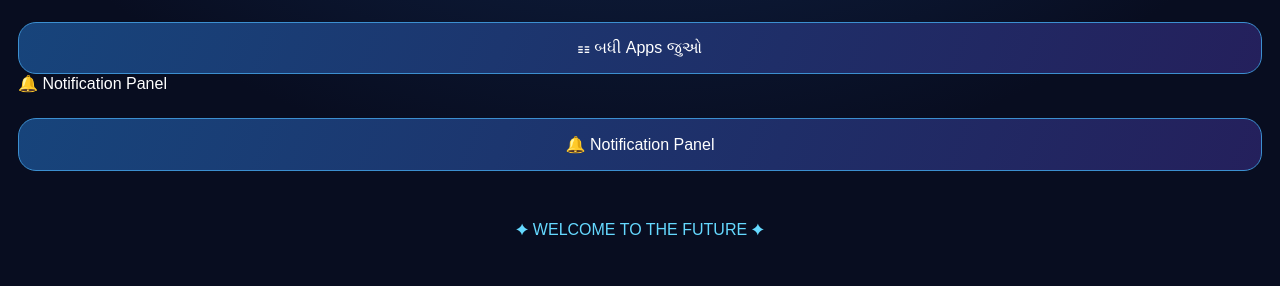
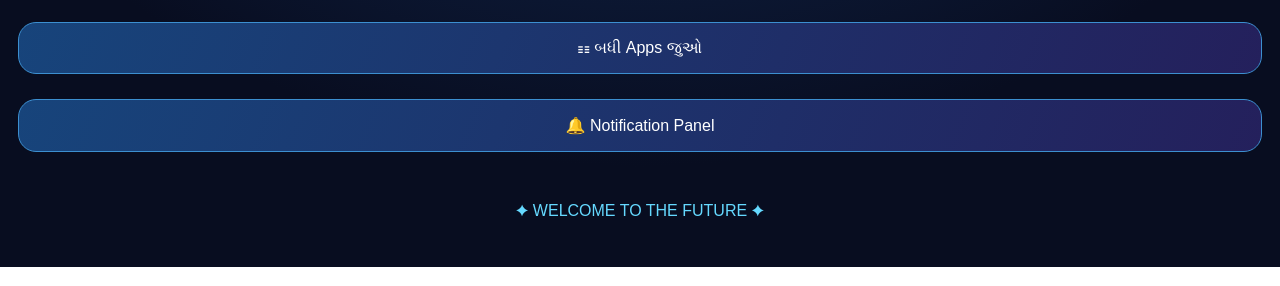
Before and after one commit to sehulparmar33-lab/meldi-os, a plain HTML site: page index.html in a window 1280 px wide. Shown: the part 708-994 px from the top of the page. Drawn offline with Linux system fonts and the light colour scheme.

Commit message:
Fix notification panel button

```diff
--- a/index.html
+++ b/index.html
@@ -114,9 +114,8 @@ oninput="searchApps()">
 
 <div class="apps" id="homeApps"></div>
 
-<button class="mainbtn" onclick="showDrawer()">☷ બધી Apps જુઓ</button><but	on class="mainbtn" onclick="location.href='panel.html'">
-🔔 Notification Panel<button class="mainbtn" onclick="location.href='panel
-</button>
+<button class="mainbtn" onclick="showDrawer()">☷ બધી Apps જુઓ</button>
+
 <button class="mainbtn" onclick="openMeldiPanel()">🔔 Notification Panel</button>
 
 <button id="installBtn" onclick="installApp()">📲 Install Meldi OS</button>
```
